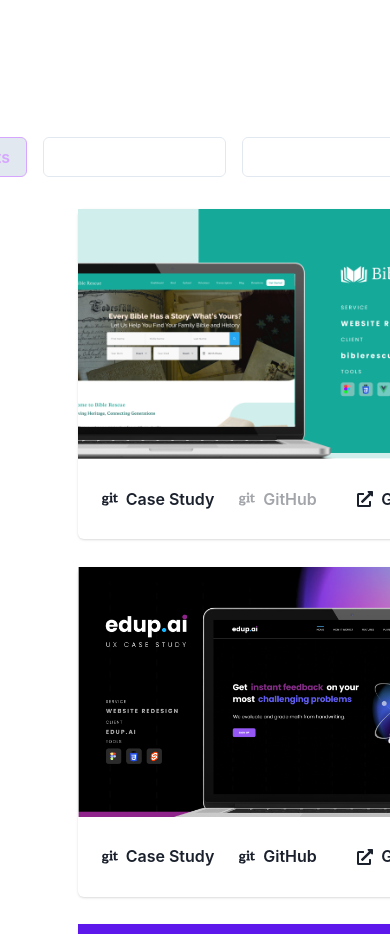
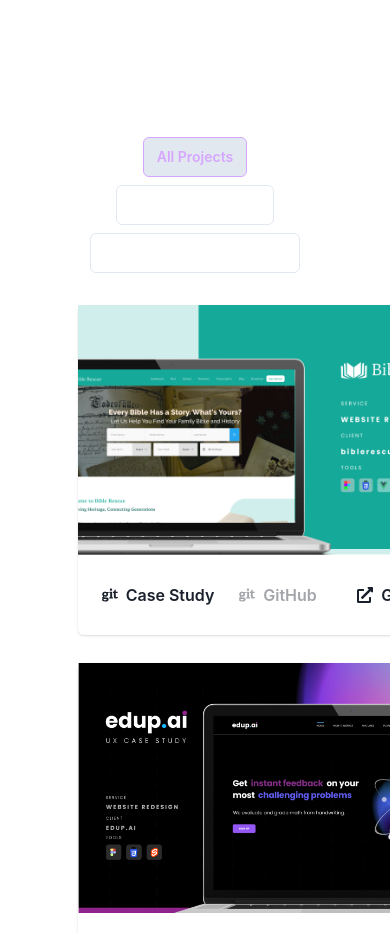
Before and after one commit to leslieecoder/leslieecruzceron, a React (Create React App) app: page / in a window 390 px wide. Shown: the part 2880-3814 px from the top of the page. Built offline with nearby package versions, Linux system fonts and the light colour scheme.

Commit message:
fixed mobile view buttons

```diff
--- a/src/pages/Projects/Projects.js
+++ b/src/pages/Projects/Projects.js
@@ -162,39 +162,47 @@
 
     {/* Filter buttons */}
 <Center padding="2rem">
-        <HStack spacing="1rem">
+  <HStack
+    spacing={{ base: '0.5rem', md: '1rem' }} // Adjust spacing for smaller screens
+    wrap="wrap" // Allow wrapping of buttons in smaller screens
+    justifyContent="center"
+  >
     <Button
       variant="outline"
-            borderColor={filter === 'all' ? '#D6A6FF' : 'gray.200'}  // Light purple border when toggled
-            color={filter === 'all' ? '#D6A6FF' : 'white'}  // Light purple text when toggled
+      borderColor={filter === 'all' ? '#D6A6FF' : 'gray.200'}
+      color={filter === 'all' ? '#D6A6FF' : 'white'}
       onClick={() => handleFilterChange('all')}
       isActive={filter === 'all'}
-            padding="1rem"
+      padding={{ base: '0.8rem', md: '1rem' }} // Smaller padding for mobile
+      fontSize={{ base: 'sm', md: 'md' }} // Smaller font size for mobile
     >
       All Projects
     </Button>
     <Button
       variant="outline"
-            borderColor={filter === 'ux' ? '#D6A6FF' : 'gray.200'}  // Light purple border when toggled
-            color={filter === 'ux' ? '#D6A6FF' : 'white'}  // Light purple text when toggled
+      borderColor={filter === 'ux' ? '#D6A6FF' : 'gray.200'}
+      color={filter === 'ux' ? '#D6A6FF' : 'white'}
       onClick={() => handleFilterChange('ux')}
       isActive={filter === 'ux'}
-            padding="1rem"
+      padding={{ base: '0.8rem', md: '1rem' }}
+      fontSize={{ base: 'sm', md: 'md' }}
     >
       UX Design Projects
     </Button>
     <Button
       variant="outline"
-            borderColor={filter === 'web' ? '#D6A6FF' : 'gray.200'}  // Light purple border when toggled
-            color={filter === 'web' ? '#D6A6FF' : 'white'}  // Light purple text when toggled
+      borderColor={filter === 'web' ? '#D6A6FF' : 'gray.200'}
+      color={filter === 'web' ? '#D6A6FF' : 'white'}
       onClick={() => handleFilterChange('web')}
       isActive={filter === 'web'}
-            padding="1rem"
+      padding={{ base: '0.8rem', md: '1rem' }}
+      fontSize={{ base: 'sm', md: 'md' }}
     >
       Web Development Projects
     </Button>
   </HStack>
 </Center>
+
 
       {/* Project cards */}
       <SimpleGrid spacing="7vw" templateColumns="repeat(auto-fill, minmax(400px, 1fr))">
```
Lines whose indentation alone changed are shown as unchanged.
